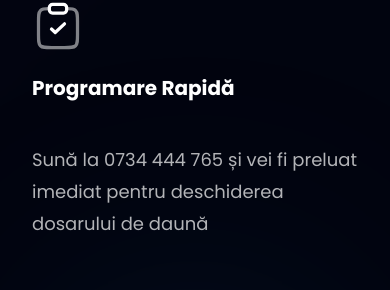
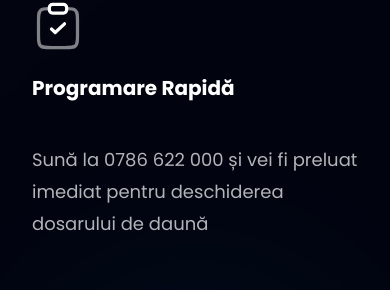
Before and after one commit to sioanaseres/service_app, a React (Vite) app: page / in a window 390 px wide. Shown: the part 1998-2288 px from the top of the page. Built offline with nearby package versions, Linux system fonts and the light colour scheme.

Commit message:
changing phone number

```diff
--- a/src/constants/index.js
+++ b/src/constants/index.js
@@ -24,7 +24,7 @@ export const cards = [
     icon: clipboard,
     title: "Programare Rapidă",
     content:
-      "Sună la 0734 444 765 și vei fi preluat imediat pentru deschiderea dosarului de daună",
+      "Sună la 0786 622 000 și vei fi preluat imediat pentru deschiderea dosarului de daună",
   },
   {
     id: "card-2",
```
